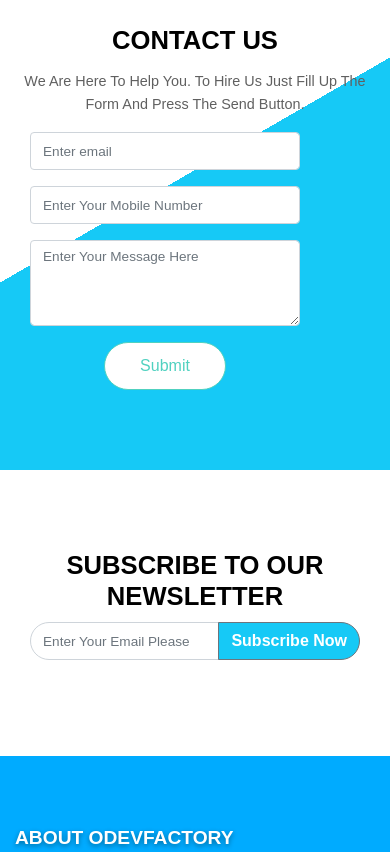
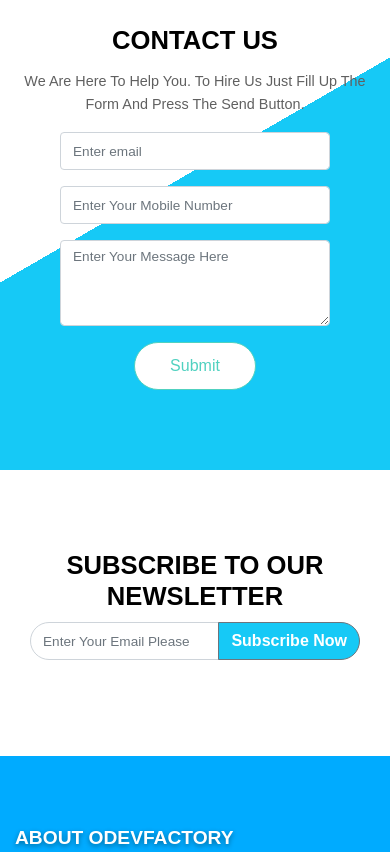
Before and after one commit to Johrul/johrul.github.io, a plain HTML site: page index.html in a window 390 px wide. Shown: the part 5960-6812 px from the top of the page. Drawn offline with nearby package versions, Linux system fonts and the light colour scheme.

Commit message:
Update index.html

```diff
--- a/index.html
+++ b/index.html
@@ -524,7 +524,7 @@
               <p class="text-capitalize pt-1">We are here to help you. To hire us just fill up the form and press the send button. </p>
             </div>
           <div class="container">
-            <div class="col-lg-8 col-md-8 col-10 offset-lg-2 offset-md-2 col-1">
+            <div class="col-lg-8 col-md-8 col-10 offset-lg-2 offset-md-2 offset-1">
 
               <form action="/action_page.php">
                 <div class="form-group">
@@ -618,8 +618,9 @@
                 <div class="col-lg-4 col-md-6 col-12 ">
                   <div>
                     <h3>NEWSLETTER</h3>
+			  <p>To get update our about our new offer and creative works</p>
                     <div class="input-group mb-3">
-                      <p>To get update our about our new offer and creative works</p>
+
                       <input type="text" class="form-control news-input" placeholder="Enter Your Email Please" aria-label="Recipient's username" aria-describedby="basic-addon2">
                       <div class="input-group-append">
                         <button class="btn btn-outline-secondary news-button" type="button">Subscribe Now</button>
```
